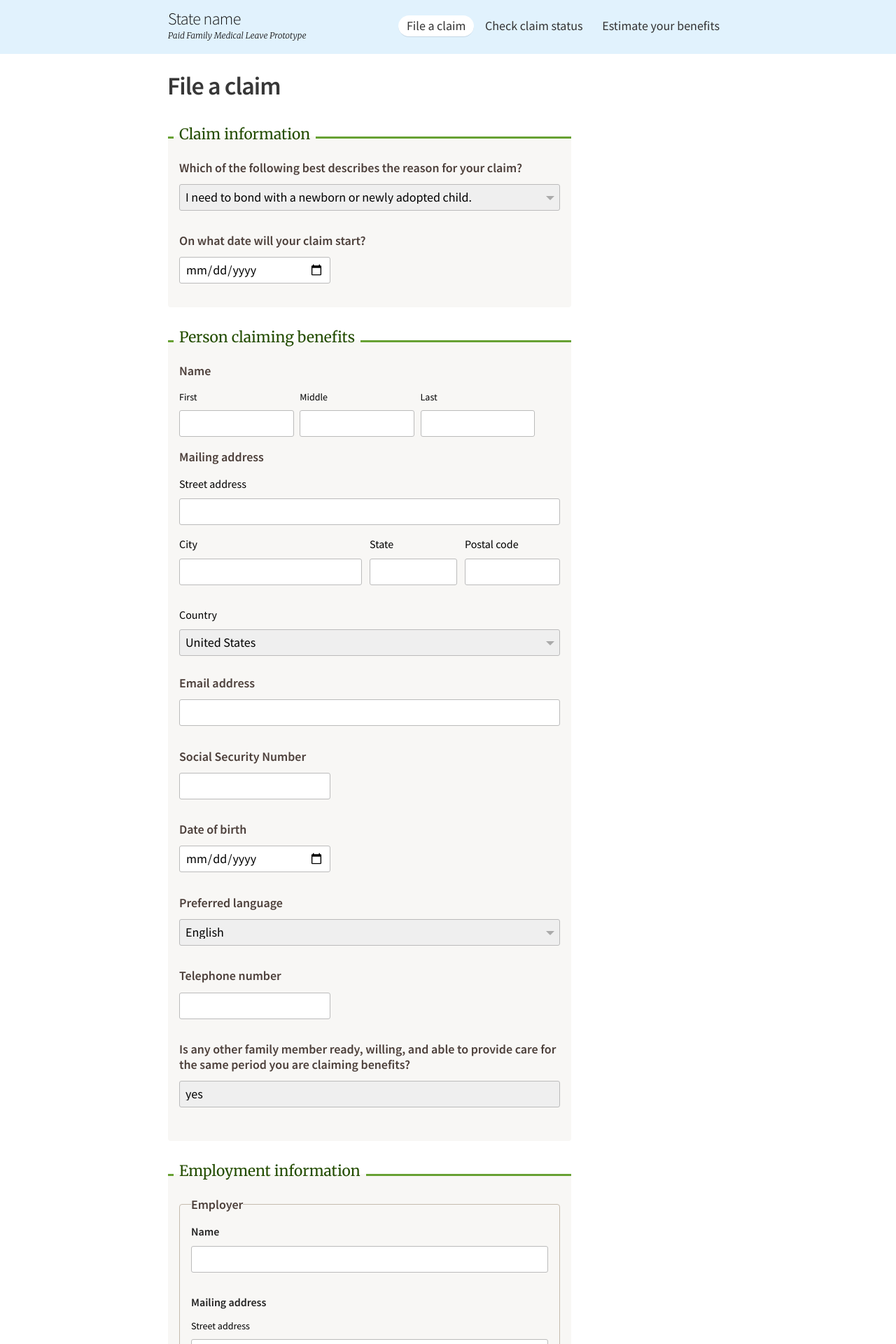
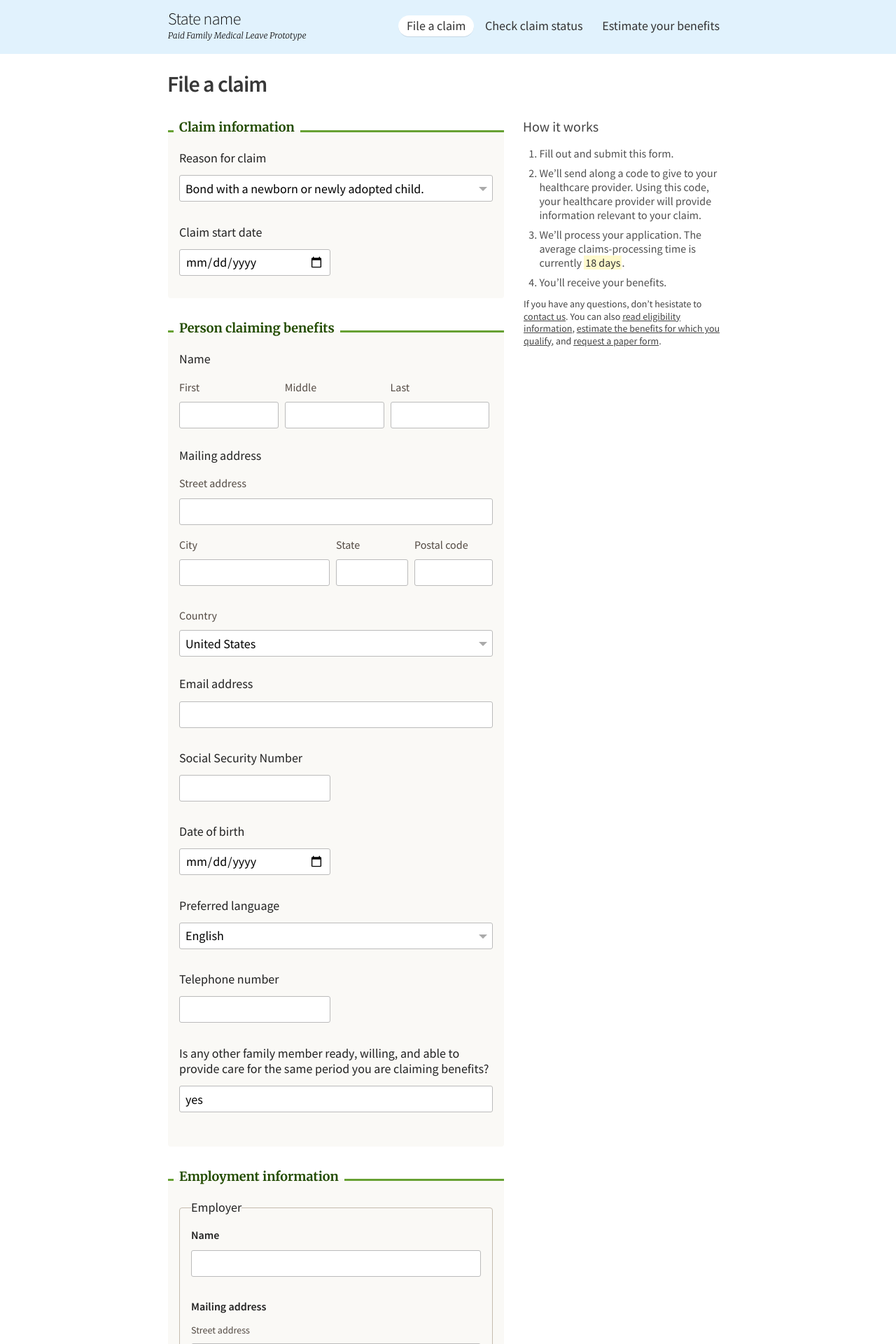
Before and after one commit to 18F/Paid-Leave-Prototype, a Jekyll site: the page built from _pages/claims/new.html, in a window 1280 px wide. Shown: the top 1920 px of the page at 70% size. Built offline with Jekyll 4.4.1, drawn with Linux system fonts in a browser that asks for light colours; nearby versions of some CDN libraries; library files that are not in the unit come from our copies; some of the changed text lies outside the part shown.

Commit message:
Iterate on design

```diff
--- a/_pages/claims/new.html
+++ b/_pages/claims/new.html
@@ -13,14 +13,14 @@ excerpt: none
       <form id="claim"></form>
       <div id="form-errors"></div>
       <aside>
-        <h1>How does this work?</h1>
+        <h1>How it works</h1>
         <ol class="steps">
-          <li>You&rsquo;ll fill out and submit this form. We&rsquo;ll provide a code to give to your healthcare provider.</li>
-          <li>You&rsquo;ll notify your healthcare provider, who will provide information relevant to your claim. </li>
-          <li>We&rsquo;ll process your application. You&rsquo;ll receive an email when we receive the package, and once it&rsquo;s been processed. (The average claims-processing time is currently 18 days.)</li>
+          <li>Fill out and submit this form.</li>
+          <li>We&rsquo;ll send along a code to give to your healthcare provider. Using this code, your healthcare provider will provide information relevant to your claim.</li>
+          <li>We&rsquo;ll process your application. The average claims-processing time is currently <span class="average-claim-time">18 days</span>.</li>
           <li>You&rsquo;ll receive your benefits.</li>
         </ol>
-        <p>If you have any questions, don't hesistate to <a href="#">contact us</a>. You can also <a href="#">read eligibility information</a>, <a href="#">estimate the benefits for which you qualify</a>, and  <a href="#">request a paper form</a>.</p>
+        <p>If you have any questions, don&rsquo;t hesistate to <a href="#">contact us</a>. You can also <a href="#">read eligibility information</a>, <a href="#">estimate the benefits for which you qualify</a>, and  <a href="#">request a paper form</a>.</p>
       </aside>
     </div>
   </main>
--- a/_pages/sign-in.html
+++ b/_pages/sign-in.html
@@ -27,7 +27,7 @@ excerpt: none
           </div>
           <button>Sign In</button>
         </form>
-        <p class="note">You may also check the status of a current or pending claim by calling us at <a href="tel:5555555555">555-555-5555</a> during our normal business hours, 8:30 am to 4:30 pm, Monday through Friday (excluding holidays).</p>
+        <p class="note">You may also check the status of a claim by calling us at <a href="tel:5555555555">555-555-5555</a> during our normal business hours, 8:30 am to 4:30 pm, Monday through Friday (excluding holidays).</p>
       </section>
     </div>
   </main>
--- a/javascripts/schema.json
+++ b/javascripts/schema.json
@@ -8,17 +8,17 @@
 			"type": "object",
 			"properties": {
 				"reason": {
-					"title": "Which of the following best describes the reason for your claim?",
+					"title": "Reason for claim",
 					"type":"enum",
 					"enum":[
-						"I need to bond with a newborn or newly adopted child.",
-						"I need to care for someone with a temporary disability or illness.",
-						"I need to manage my own recently diagnosed medical condition."
+						"Bond with a newborn or newly adopted child.",
+						"Care for someone with a temporary disability or illness.",
+						"Manage a recently diagnosed medical condition."
 					],
 					"required":true
 				},
 				"benefits_start": {
-					"title": "On what date will your claim start?",
+					"title": "Claim start date",
 					"type":"date",
 					"required":true
 				}
--- a/stylesheets/form.css
+++ b/stylesheets/form.css
@@ -9,9 +9,9 @@ input[name="claimant.language"] label { max-width: 12em; }
 
 /* @end */
 
-.field-select select {
+.controls select {
     min-width: 0;
-    background: none;
+    background: white;
     padding-right: 24px;
     overflow: hidden;
     text-overflow: ellipsis;
@@ -19,6 +19,7 @@ input[name="claimant.language"] label { max-width: 12em; }
     line-height: 1.2;
     width: 100%;
 }
+
 .field-select {
     position: relative;
     z-index: 1;
@@ -90,17 +91,17 @@ form > div > fieldset {
     border-top: 3px solid #67a133;
     position: relative;
     margin-bottom: 2em;
-    background: #f8f7f5;
+    background: #faf9f6;
     padding: 16px 16px 16px;
     border-radius: 0 0 4px 4px;
 }
 
 form > div > fieldset > legend {
-    font-weight: 400;
-    font-size: 21px;
+    font-weight: 600;
+    font-size: 18px;
     font-family: Merriweather;
     padding: 0 8px;
-    margin: 0 0 4px -8px;
+    margin: 0 0 0 -8px;
     position: relative;
     top: -5px;
   	color: #234c00;
@@ -118,16 +119,27 @@ form > div > fieldset > legend {
 div.control-group{
     max-width: 32em;
     margin-bottom: 1.8em;
+}
 
+
+.field input:focus,
+.field select:focus,
+.field textarea:focus,
+.control-group input:focus,
+.control-group select:focus,
+.control-group textarea:focus{
+    border-color: #1188ff;
+    box-shadow: 0 0 0 1px rgba(17, 136, 255, 0.15);
+    outline: none;
 }
+
 
 .control-group .control-label,
 form > div > fieldset fieldset > legend {
-	line-height: 1.2em;
+	line-height: 1.25em;
     margin-bottom: 0.7em;
     display: block;
-    font-weight: 600;
-    color: #4c3f3a;
+    color: #222;
 }
 
 form > div > fieldset fieldset > legend {
@@ -137,8 +149,7 @@ form > div > fieldset fieldset > legend {
 [class*=name] .control-label,
 [class*=address] .control-label {
     font-size: 16px;
-    font-weight: 400;
-    color: black;
+    color: #534a43;
 }
 
 /* @group address */
@@ -209,16 +220,42 @@ fieldset[class*=address] div.control-group[class*=address---street]{ margin-bott
 /* @end */
 /* @group layout-claims */
 
-.page h1{
+
+/* @group layout-claims-new */
+
+.layout-claims-new main > .wrapper > h1{
+  font-size: 32px;
   margin-bottom: 1.125em;
 }
+
+.layout-claims-new aside h1{
+  font-size: 20px;
+  font-weight: 400;
+  margin-bottom: 16px;
+  letter-spacing: normal;
+}
+.layout-claims-new aside li,
+.layout-claims-new aside p {
+    margin-bottom: 0.5em;
+    line-height: 1.25em;
+    margin-left: 0;
+}
+.layout-claims-new main form footer button {
+    margin: 0;
+    font-size: 24px;
+    font-weight: 600;
+    padding: 12px 20px;
+    border-width: 2px;
+    margin-bottom: 2em;
+}
+
+/* @end */
+
 
 
 /* @group claim information */
 
-[class*=benefits_start]{
-  margin-bottom: 1em !important;
-}
+#jsonform-0-elt-information [class*=benefits_start] { margin-bottom: 16px; }
 
 /* @end */
 
@@ -245,11 +282,14 @@ fieldset[class*=address] div.control-group[class*=address---street]{ margin-bott
   margin-bottom: 8px;
 }
 
+#jsonform-0-elt-employment > fieldset[class*=employer].control-group fieldset .control-group[class*=city],
+#jsonform-0-elt-employment > fieldset[class*=employer].control-group fieldset .control-group[class*=state],
+#jsonform-0-elt-employment > fieldset[class*=employer].control-group fieldset .control-group[class*=zip]{
+  margin-bottom: 12px;
+}
 #jsonform-0-elt-employment > fieldset[class*=employer].control-group fieldset label.control-label{
 	font-size: 14px !important;
-
 }
-
 
 
 /* @end */
@@ -258,41 +298,64 @@ fieldset[class*=address] div.control-group[class*=address---street]{ margin-bott
 
 .layout-claims main button {
     margin: 0;
-    font-size: 24px;
+    font-size: 18px;
     font-weight: 600;
-    padding: 12px 20px;
+    padding: 8px 16px;
     border-width: 2px;
-    margin-bottom: 2em;
+    margin-bottom: 1em;
 }
 
 @media screen and (min-width: 711.111px) {
+
+	.layout-claims-new main > .wrapper > h1{
+  		font-size: 32px;
+	}
+
     #jsonform-0-elt-claimant\.name,
-    #jsonform-0-elt-dependent\.name {
-        margin-bottom: 1em;
-    }
+    #jsonform-0-elt-dependent\.name{
+	margin-right: -2%;
+	}
+
     #jsonform-0-elt-claimant\.name .control-group,
     #jsonform-0-elt-dependent\.name .control-group {
-        width: 31.67%;
+        width: 33%;
         float: left;
         margin-bottom: 0;
-        position: relative;
     }
     #jsonform-0-elt-claimant\.name .controls,
     #jsonform-0-elt-dependent\.name .controls,
     .fieldset-name .controls {
-        margin-right: 5%;
+	margin-right: 6%;
     }
-    #jsonform-0-elt-claimant\.name label,
-    #jsonform-0-elt-dependent\.name label {
-        font-size: 14px;
-    }
-    .col-sign-in {
-        width: 45%;
-        float: left;
-    }
-    .col-sign-up {
-        width: 45%;
-        float: right;
-    }
+
+	.layout-claims form{
+		float: left;
+		width: 480px;
+	}
+
+	.layout-claims aside{
+		float: left;
+		font-size: 16px;
+		color: #505050;
+		width: 290px;
+		margin-left: 28px;
+		margin-top: -6px;
+	}
+
+	.layout-claims aside h1{
+		color: #444;
+	}
+
+	.layout-claims-new aside p {
+		font-size: 14px;
+		color: #444;
+	}
+	.layout-claims aside a{
+		color: inherit;
+	}
+
+
 }
+
+
 /* @end */
--- a/stylesheets/screen.css
+++ b/stylesheets/screen.css
@@ -88,6 +88,13 @@ a:visited {
     background: #ffe4c5;
     /* Gecko Browsers */
 }
+
+.average-claim-time{
+  background: lemonchiffon;
+  padding: 0 2px;
+  color: #333;
+}
+
 .wrapper {
     width: 95%;
     max-width: 800px;
@@ -121,6 +128,13 @@ table {
     font-size: 0.85em;
     margin-right: 0.1em;
 }
+
+p.note{
+	font-size: 16px;
+	line-height: 1.33em !important;
+}
+
+
 /* @group icomoon */
 
 @font-face {
@@ -154,6 +168,7 @@ table {
 }
 /* @end */
 /* @end */
+
 /* @group typography */
 /* @group .page */
 
@@ -247,15 +262,15 @@ a[id] {
 }
 .page h1+p {
     padding-top: 0.4em;
-    font-family: merriweather;
+    font-family: Merriweather;
     line-height: 1.67em;
-    color: #444;
+    color: #494949;
     font-size: 18px;
     margin: -1em 0 1.4em;
 }
 .page h2 {
     font-weight: 600;
-    font-size: 21px;
+    font-size: 20px;
     line-height: 1.3em;
     font-family: Merriweather, Georgia, serif;
     color: #333;
@@ -524,6 +539,7 @@ table.tablesaw {
 table {
     width: 100%;
     table-layout: fixed;
+    margin-bottom: 1em;
 }
 table td,
 th {
@@ -1192,91 +1208,55 @@ fieldset.fieldset-address div.field.field-country.field-select::after {
 /* @end */
 
 /* @group layouts */
-/* @group layout-claims-new */
-
-
-.layout-claims-new .claim-section {
-    border-top: 3px solid;
-    counter-increment: claim-section;
-    position: relative;
-    margin-bottom: 2em;
-    background: #f8f8f8;
-    padding: 0 16px 16px;
-    border-radius: 0 0 4px 4px;
-}
-.layout-claims-new h1.page-title {
-    font-size: 36px;
-    letter-spacing: -1px;
-    margin-bottom: 20px;
-}
-.layout-claims-new aside {
-    font-size: 16px;
-}
-.layout-claims-new aside h1 {
-    text-transform: uppercase;
-    font-weight: 600;
-    margin-bottom: 8px;
-}
-.layout-claims-new aside li,
-.layout-claims-new aside p {
-    margin-bottom: 1em;
-    line-height: 1.2em;
-}
-.layout-claims-new .claim-section::before {
-    content: counter(claim-section);
-    font-family: Merriweather;
-    font-style: italic;
-    font-size: 22px;
-    border: 3px solid;
-    width: 1.67em;
-    float: left;
-    margin-left: -1.67em;
-    margin-top: -3px;
-    margin-right: 0.5em;
-    border-radius: 4px 0 0 4px;
-    text-align: center;
-    line-height: 1.67em;
-    background: black;
-    border-color: black;
-    color: white;
-    border-top-right-radius: 0;
-}
-.layout-claims-new main form footer button {
-    margin: 0;
-    font-size: 24px;
-    font-weight: 600;
-    padding: 12px 20px;
-    border-width: 2px;
-    margin-bottom: 2em;
-}
-.layout-claims-new .claim-section h1 {
-    font-weight: 600;
-    font-size: 24px;
-    letter-spacing: normal;
-    padding-top: 8px;
-    margin-bottom: 24px;
-    padding-left: 16px;
-}
-.layout-claims-new .claim-section p {
-    line-height: 1.33em;
-    max-width: 36em;
-    margin-bottom: 1em;
-}
-.layout-claims-new .claim-section h1+p {
-    padding-left: 18px;
-}
-.layout-claims-new .claim-section.claim-section-intent .field.field-date {
-    margin-bottom: 0;
-}
-.layout-claims-new .claim-section.claim-section-claimant-information .fieldset-name legend,
-.layout-claims-new .claim-section.claim-section-claimant-information .fieldset-address legend,
-.layout-claims-new .claim-section.claim-section-claimant-information .field-social-security-number label,
-.layout-claims-new .claim-section.claim-section-dependent-information .fieldset-name legend,
-.layout-claims-new .claim-section.claim-section-dependent-information .fieldset-address legend,
-.layout-claims-new .claim-section.claim-section-dependent-information .field-relationship label span {
-    font-weight: 600;
-}
-/* @end */
+
+/* @group layout-claim-list */
+
+.layout-claim-list section.benefits h1,
+.layout-claim-list section.your-information h1{
+    font-weight: 600;
+    font-size: 20px;
+    line-height: 1.3em;
+    font-family: Merriweather, Georgia, serif;
+    color: #333;
+    margin: 28px auto 16px;
+}
+
+.layout-claim-list section.benefits p{
+	line-height: 1.4em;
+
+}
+
+
+@media screen and (min-width: 711.111px) {
+
+.layout-claim-list section.benefits,
+.layout-claim-list section.your-information{
+	float: left;
+	width: 100%;
+	border-top: 2px solid #ccc;
+	margin-top: 1.4em;
+}
+
+.layout-claim-list section.benefits h1,
+.layout-claim-list section.your-information h1{
+	margin-top: 8px;
+}
+
+.layout-claim-list section.benefits{
+  width: 61%;
+  margin-right: 5%;
+}
+
+.layout-claim-list section.your-information{
+	width: 33%;
+}
+
+
+}
+
+
+/* @end */
+
 /* @group layout-home */
 
 .layout-home main {
@@ -1402,9 +1382,20 @@ fieldset.fieldset-address div.field.field-country.field-select::after {
     border: 1px solid #ddd;
     padding: 8px 12px;
     border-radius: 2px;
-}
+    position: relative;
+    margin-bottom: 1em;
+}
+
+.vcard .a-edit{
+	font-size: 14px;
+	position: absolute;
+	right: 16px;
+	top: 12px;
+}
+
 .vcard .fn {
     font-weight: 600;
+    display: block;
     color: #444;
 }
 .vcard .fn,
@@ -1535,10 +1526,6 @@ fieldset.fieldset-address div.field.field-country.field-select::after {
     margin: 0 0 2.1em;
   }
 
-  .layout-sign-in form+p{
-	font-size: 16px;
-	line-height: 1.4em;
-  }
 
   .layout-sign-in form label{
 	font-weight: 600;
```
Also changed, not shown: _pages/claims/your.html (+15 -13 lines).
